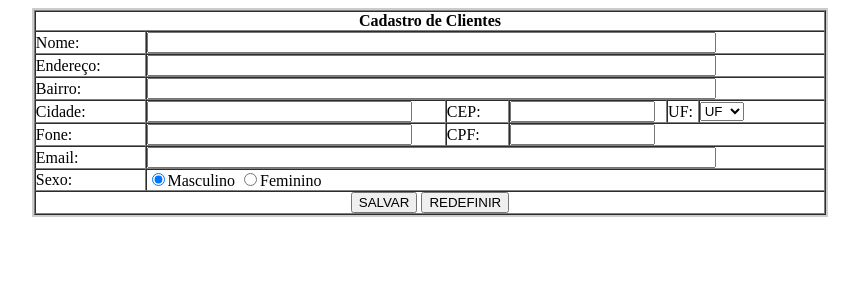
After one commit to avlisesolrac/PHP, a PHP site: page /formulario-cliente.php in a window 1280 px wide. The commit adds this page. Shown: the top 300 px of the page, without its empty margins (210-1069 px from the left). Run offline with PHP 8.4, Linux system fonts and the light colour scheme.

Commit message:
Adicionado link para inserir cliente no index e criado a tela de cadastro de clientes

```diff
--- /dev/null
+++ b/cadastro/formulario-cliente.php
@@ -0,0 +1,100 @@
+<!doctype html>
+<html lang="pt-br">
+  <head>
+  	<meta charset="utf-8"/>
+    <title>Formulário do Cliente</title>
+  </head>
+  <body>
+
+	<table width="63%" border="1" cellspacing="0" cellpadding="0" bordercolor="#ccc" align="center">
+		<tr>
+			<td>
+			  <form action="" method="post" name="formulario-cliente">
+			    <table width="100%" border="1" cellspacing="0" cellpadding="0">
+			    	<tr align="center">  <th colspan="6">Cadastro de Clientes</th>  </tr>
+			    	<tr>
+			    	  <td>Nome:</td>
+			    	  <td colspan="5"><input type="text" size="68" name="nome"></td>
+			    	</tr>
+
+			    	<tr>
+			    	  <td>Endereço:</td>
+			    	  <td colspan="5"><input type="text" size="68" name="endereco"></td>
+			    	</tr>
+
+			    	<tr>
+			    	  <td>Bairro:</td>
+			    	  <td colspan="5"><input type="text" size="68" name="bairro"></td>
+			    	</tr>
+
+					<tr>
+			    	  <td>Cidade:</td>
+			    	  <td width="38%"><input type="text" size="30" name="cidade"></td>
+			    	  <td width="8%">CEP:</td>
+			    	  <td width="20%"><input type="text" size="15" name="cep"></td>
+			    	  <td width="4%">UF:</td>
+			    	  <td width="16%">
+			    	  <select name="uf">
+						<option value="UF" selected>UF</option>
+						<option value="AC">AC</option>
+						<option value="AL">AL</option>
+						<option value="AM">AM</option>
+						<option value="AP">AP</option>
+						<option value="BA">BA</option>
+						<option value="CE">CE</option>
+						<option value="DF">DF</option>
+						<option value="ES">ES</option>
+						<option value="GO">GO</option>
+						<option value="MA">MA</option>
+						<option value="MG">MG</option>
+						<option value="MS">MS</option>
+						<option value="MT">MT</option>
+						<option value="PA">PA</option>
+						<option value="PB">PB</option>
+						<option value="PE">PE</option>
+						<option value="PI">PI</option>
+						<option value="PR">PR</option>
+						<option value="RJ">RJ</option>
+						<option value="RN">RN</option>
+						<option value="RS">RS</option>
+						<option value="RR">RR</option>
+						<option value="RO">RO</option>
+						<option value="RN">RN</option>
+						<option value="SC">SC</option>
+						<option value="SE">SE</option>
+						<option value="SP">SP</option>
+						<option value="TO">TO</option>
+					  </select>
+			    	  </td>
+			    	</tr>
+
+					<tr>
+			    	  <td>Fone:</td>
+			    	  <td width="38%"><input type="text" size="30" name="fone"></td>
+			    	  <td width="8%">CPF:</td>
+			    	  <td width="20%" colspan="5"><input type="text" size="15" name="cpf"></td>
+			    	</tr>
+
+			    	<tr>
+			    	  <td>Email:</td>
+			    	  <td colspan="5"><input type="text" size="68" name="email"></td>
+			    	</tr>
+
+			    	<tr>
+			    	  <td>Sexo:</td>
+			    	  <td colspan="5"><input type="radio" name="sexo" value="M" checked>Masculino
+			    	  <input type="radio" name="sexo" value="F">Feminino</td>
+			    	</tr>
+
+			    	<tr>
+			    		<td colspan="6" align="center"><input type="submit" value="SALVAR">
+			    		<input type="reset" value="REDEFINIR"></td>
+			    	</tr>
+			    </table>
+			  </form>
+			</td>
+		</tr>
+	</table>
+
+  </body>
+</html>
--- a/cadastro/index.php
+++ b/cadastro/index.php
@@ -19,7 +19,7 @@
 								<tr><td>Menu de opções</td></tr>
 								<!--index.php?link=1 será usado pelo método get ao clicar no link para atualizar esta mesma página para inicializar a variável $link-->
 								<tr><td><a href="index.php?link=1">Home</a></td></tr>
-								<tr><td>Inserir</td></tr>
+								<tr><td><a href="index.php?link=2">Inserir</a></td></tr>
 								<tr><td>Alterar</td></tr>
 								<tr><td>Excluir</td></tr>
 								<tr><td>Consultar</td></tr>
@@ -34,6 +34,7 @@
 										$link = $_GET['link'];
 //Criado array e no índice 1 atribuido a página home.php que está no mesmo diretório que o index.php
 										$pagina[1] = "home.php";
+										$pagina[2] = "formulario-cliente.php";
 
 //Verifica se a variável não está vazia, se tiver algo, proximo if
 										if(!empty($link)) {
```
